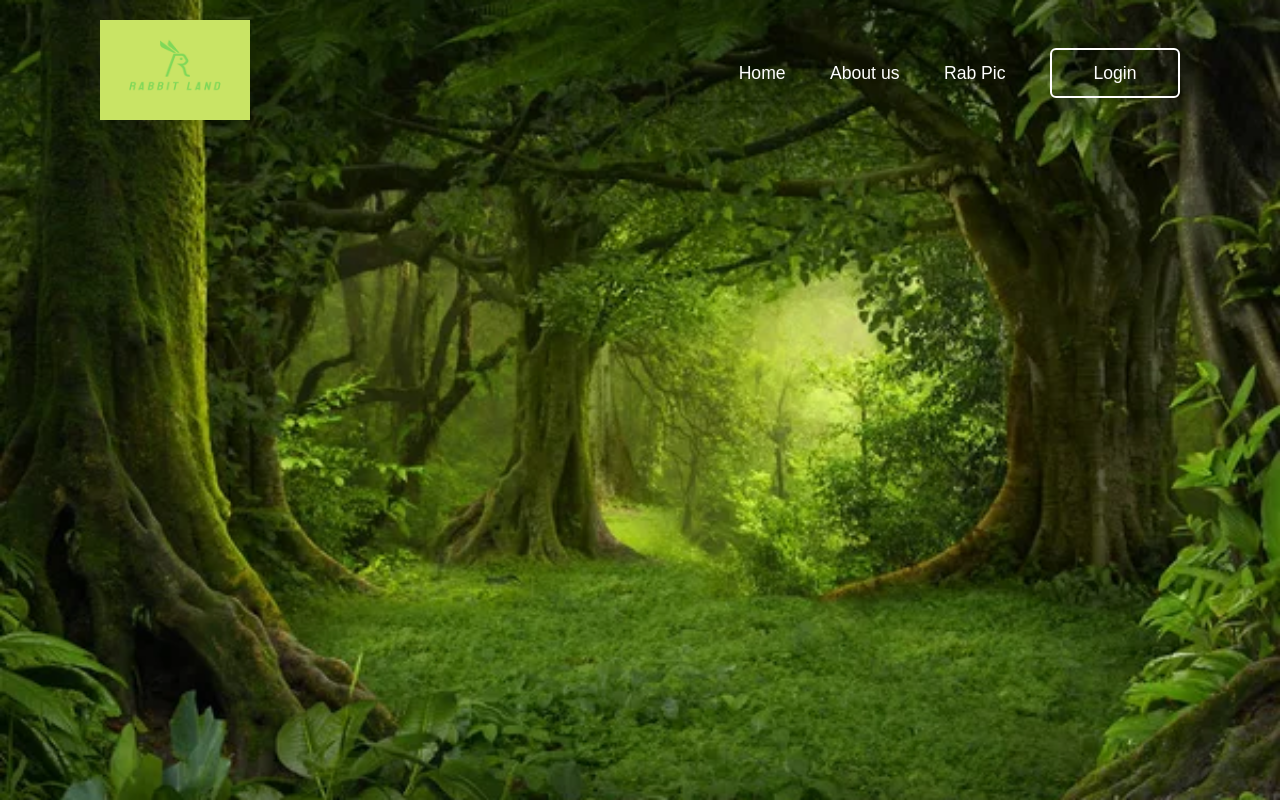
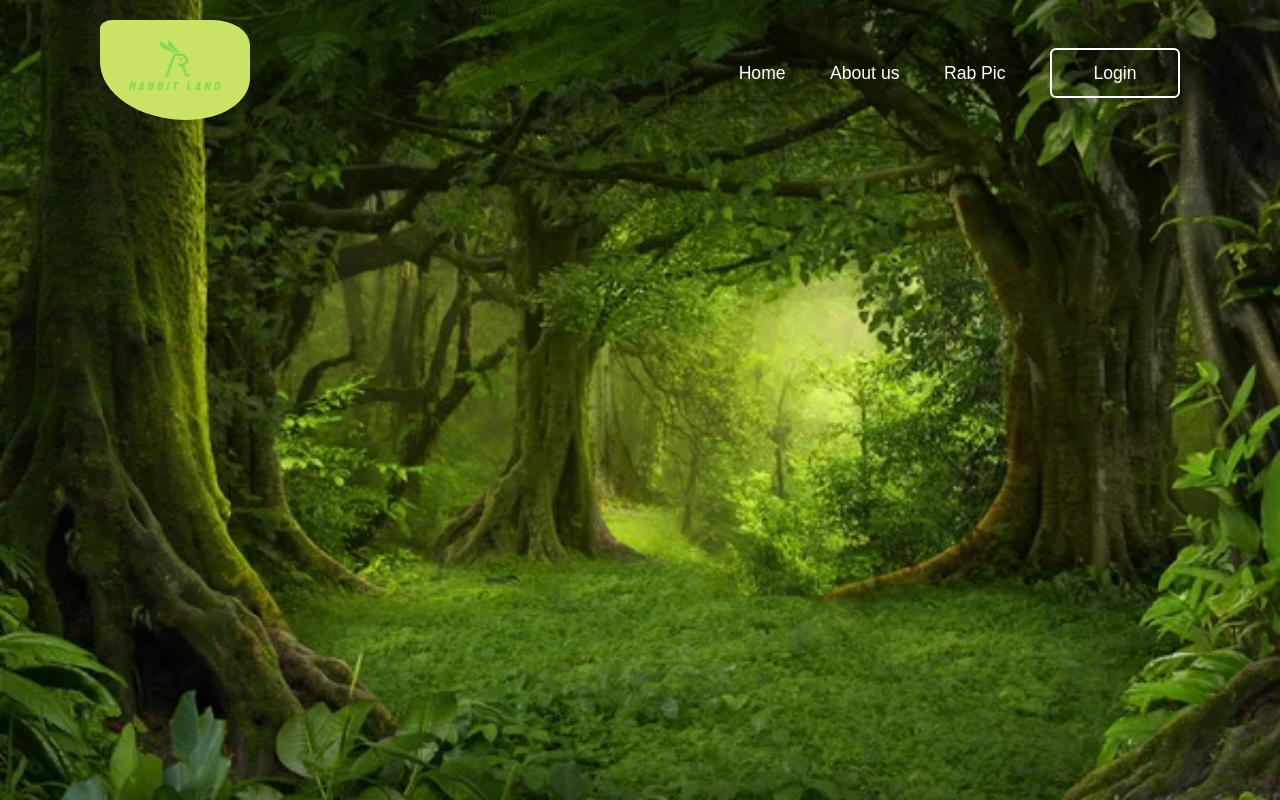
Before and after one commit to Banosss/Banosss.github.io, a plain HTML site: page webanalysis/log_in .html in a window 1280 px wide. Drawn offline with nearby package versions, Linux system fonts and the light colour scheme; a web font is replaced by a local one.

Commit message:
Update log_in .html

```diff
--- a/webanalysis/log_in .html
+++ b/webanalysis/log_in .html
@@ -22,7 +22,7 @@
         <header>
 	    <h2>
 		<a href="index.html" class="logo">
-		    <img src="FullLogo (1).png" width="150" height="100" alt="Image Description">
+		    <img src="FullLogo (1).png" width="150" height="100" class="logo" alt="Image Description">
 	    	</a>
 	    </h2>
             <nav class="navigation">
```
